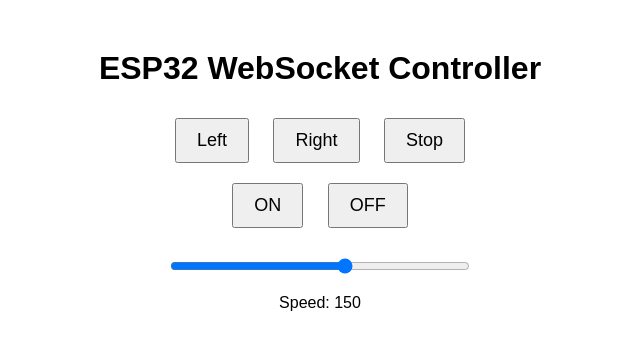
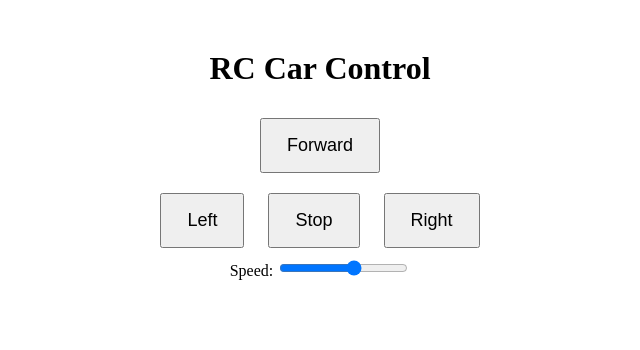
Before and after one commit to skmuktarr/esp32-ws-server, a website: page public/index.html in a window 1280 px wide. Both pictures are taken after a click on the button "Left". Shown: the whole page, without its empty margins (320-960 px from the left). Drawn offline with Linux system fonts and the light colour scheme.

Commit message:
Update index.html

```diff
--- a/public/index.html
+++ b/public/index.html
@@ -1,60 +1,67 @@
 <!DOCTYPE html>
 <html>
 <head>
-  <meta charset="UTF-8">
-  <title>ESP32 Motor Controller</title>
+    <title>RC Car Control</title>
     <style>
-    body {
-      font-family: sans-serif;
+        .control-panel {
             text-align: center;
             margin-top: 50px;
         }
         button {
+            padding: 15px 25px;
             margin: 10px;
-      padding: 10px 20px;
             font-size: 18px;
-    }
-    input[type="range"] {
-      width: 300px;
         }
     </style>
 </head>
 <body>
-  <h1>ESP32 WebSocket Controller</h1>
-
-  <button onclick="sendCommand(true, 'left')">Left</button>
-  <button onclick="sendCommand(true, 'right')">Right</button>
-  <button onclick="sendCommand(false, 'stop')">Stop</button>
-  <br>
-  <button onclick="sendCommand(true, 'on')">ON</button>
-  <button onclick="sendCommand(false, 'off')">OFF</button>
-
-  <br><br>
-  <input type="range" min="0" max="255" value="150" id="speed" oninput="updateSpeed(this.value)">
-  <p>Speed: <span id="speedVal">150</span></p>
+    <div class="control-panel">
+        <h1>RC Car Control</h1>
+        <div>
+            <button id="forward">Forward</button>
+        </div>
+        <div>
+            <button id="left">Left</button>
+            <button id="stop">Stop</button>
+            <button id="right">Right</button>
+        </div>
+        <div>
+            <label for="speed">Speed: </label>
+            <input type="range" id="speed" min="0" max="255" value="150">
+        </div>
+    </div>
 
     <script>
-    const ws = new WebSocket("wss://" + location.host);
+        const socket = new WebSocket('wss://your-render-app.onrender.com');
 
-    ws.onopen = () => console.log("✅ WebSocket connected");
-    ws.onclose = () => console.log("❌ WebSocket disconnected");
-    ws.onerror = (error) => console.log("⚠️ WebSocket error:", error);
+        socket.onopen = () => {
+            console.log('Connected to server');
+        };
 
-    let speed = 150;
+        document.getElementById('forward').addEventListener('click', () => {
+            sendCommand('on');
+        });
 
-    function updateSpeed(val) {
-      speed = parseInt(val);
-      document.getElementById("speedVal").textContent = val;
-    }
+        document.getElementById('left').addEventListener('click', () => {
+            sendCommand('left');
+        });
 
-    function sendCommand(motorOn, direction) {
-      const msg = {
-        motorOn: motorOn,
+        document.getElementById('right').addEventListener('click', () => {
+            sendCommand('right');
+        });
+
+        document.getElementById('stop').addEventListener('click', () => {
+            sendCommand('stop');
+        });
+
+        function sendCommand(direction) {
+            const speed = document.getElementById('speed').value;
+            const command = {
+                motorOn: direction !== 'stop',
                 direction: direction,
-        speed: speed
+                speed: parseInt(speed)
             };
-      ws.send(JSON.stringify(msg));
-      console.log("📤 Sent:", msg);
+            socket.send(JSON.stringify(command));
         }
     </script>
 </body>
```
Lines whose indentation alone changed are shown as unchanged.
